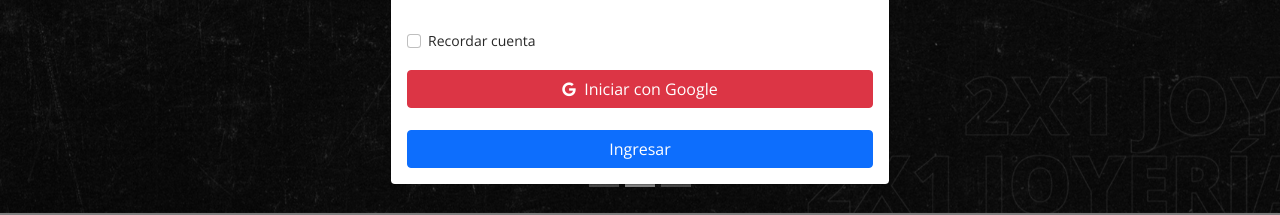
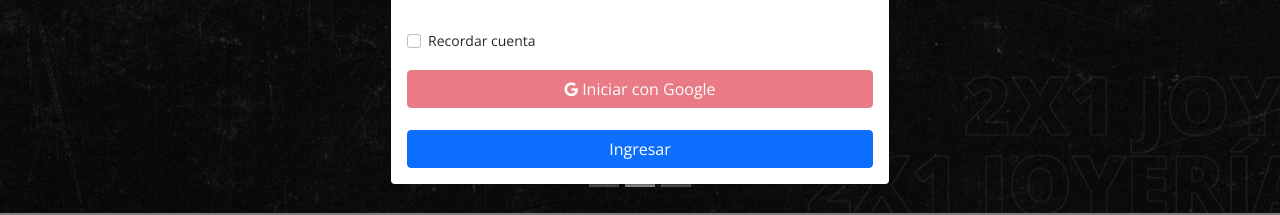
Before and after one commit to Jacky2954/Ecommerce, a React (Create React App) app: page / in a window 1280 px wide. Both pictures are taken after a click on the button "Ingresa". Shown: the part 353-568 px from the top of the page. Built offline with nearby package versions, Linux system fonts and the light colour scheme; no server answers.

Commit message:
commit 19
Login con Google completo (solo falta la autorización)

```diff
--- a/package.json
+++ b/package.json
@@ -13,6 +13,7 @@
     "react-bootstrap": "^2.0.3",
     "react-bootstrap-validation": "^0.1.11",
     "react-dom": "^17.0.2",
+    "react-google-login": "^5.2.2",
     "react-icons": "^4.3.1",
     "react-loading-skeleton": "^3.0.1",
     "react-redux": "^7.2.6",
--- a/src/component/userSesion/Login.jsx
+++ b/src/component/userSesion/Login.jsx
@@ -2,8 +2,10 @@ import React from "react";
 import {Modal, Button, Form} from 'react-bootstrap';
 import 'bootstrap/dist/css/bootstrap.min.css';
 import "./login.css";
+import GoogleLogin from 'react-google-login';
 
 class Login extends React.Component {
+
     constructor(){
         super()
         this.state = {
@@ -15,6 +17,12 @@ class Login extends React.Component {
         this.setState({showModal: !this.state.showModal})
     }
     render (){
+
+        const respuestaGoogle=(respuesta)=>{
+            console.log(respuesta);
+            console.log(respuesta.profileObj);
+        }
+
         return (
             <div>
                 <Button variant="btn btn-outline-light ms-2" onClick={()=>this.handleModal()}>
@@ -45,9 +53,20 @@ class Login extends React.Component {
                         </Form.Group>
 
                         <div className="d-grid gap-2">
-                        <Button variant="danger" type="submit" onClick={()=>this.handleModal()}>
-                        <i className="fa fa-google me-1"></i> Iniciar con Google
-                        </Button>
+                            <GoogleLogin
+                                id="buttonGoogle"
+                                clientId="658977310896-knrl3gka66fldh83dao2rhgbblmd4un9.apps.googleusercontent.com"
+                                render={renderProps => (
+                                  <Button variant="danger" onClick={renderProps.onClick}
+                                  disabled={renderProps.disabled}>
+                                    <i className="fa fa-google me-1"></i>
+                                     Iniciar con Google</Button>
+                                )}
+                                buttonText="Login"
+                                onSuccess={respuestaGoogle}
+                                onFailure={respuestaGoogle}
+                                cookiePolicy={'single_host_origin'}
+                            />
                         </div>
 
                         <br/>
--- a/src/component/userSesion/NuevoUsuario.jsx
+++ b/src/component/userSesion/NuevoUsuario.jsx
@@ -60,7 +60,7 @@ class Register extends React.Component {
                         <br/>
 
                         <Form.Group className="mb-3" controlId="formBasicCheckbox">
-                            <Form.Check type="checkbox" label="Check me out" />
+                            <Form.Check type="checkbox" label="Recordar cuenta" />
                         </Form.Group>
 
                         <div className="d-grid gap-2">
```
Also changed, not shown: src/component/userSesion/loginGoogle.js (added, +22 -0 lines), src/component/userSesion/login.css (line endings or trailing spaces), 1 other file (tests, documents, lock files or other folders).
